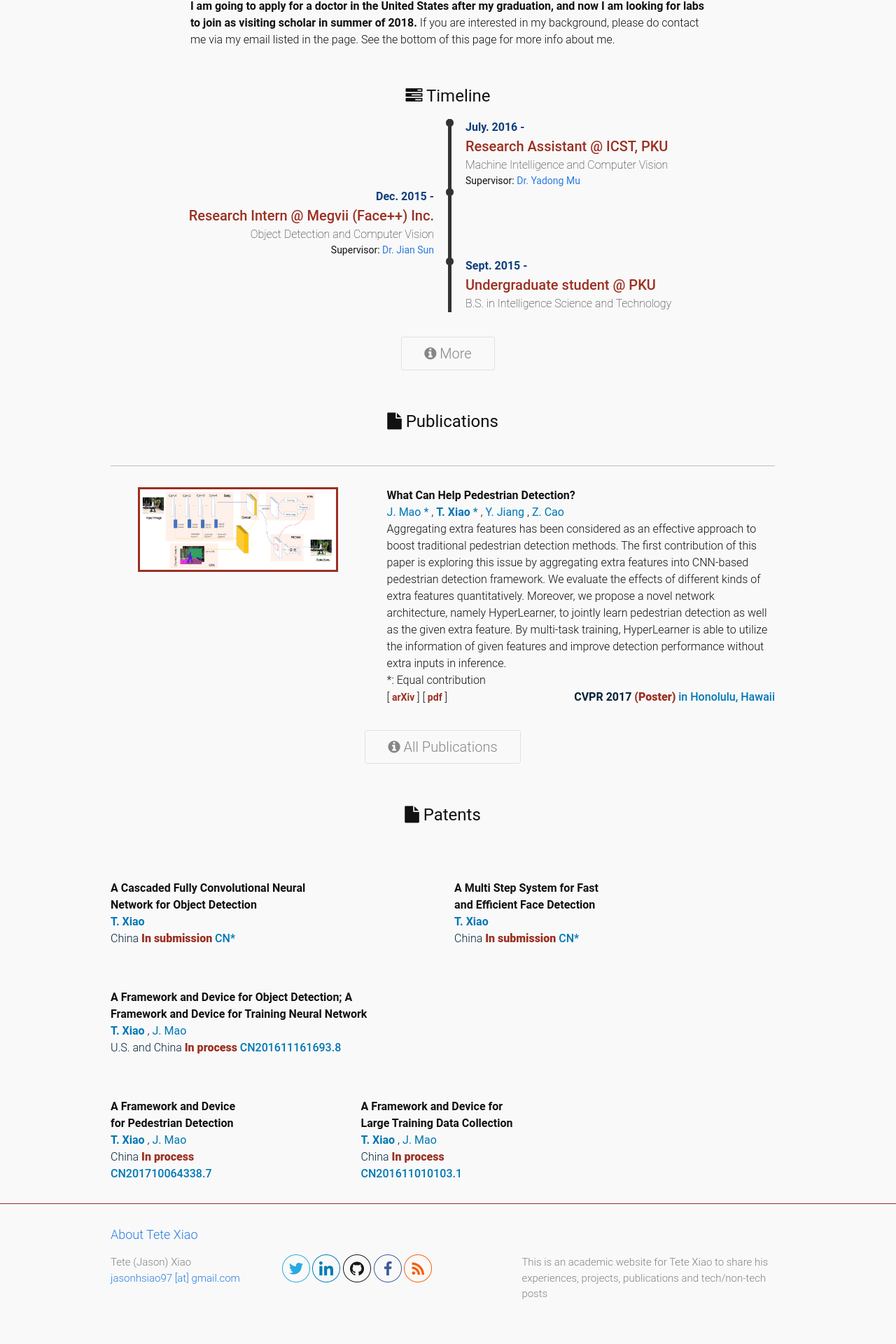
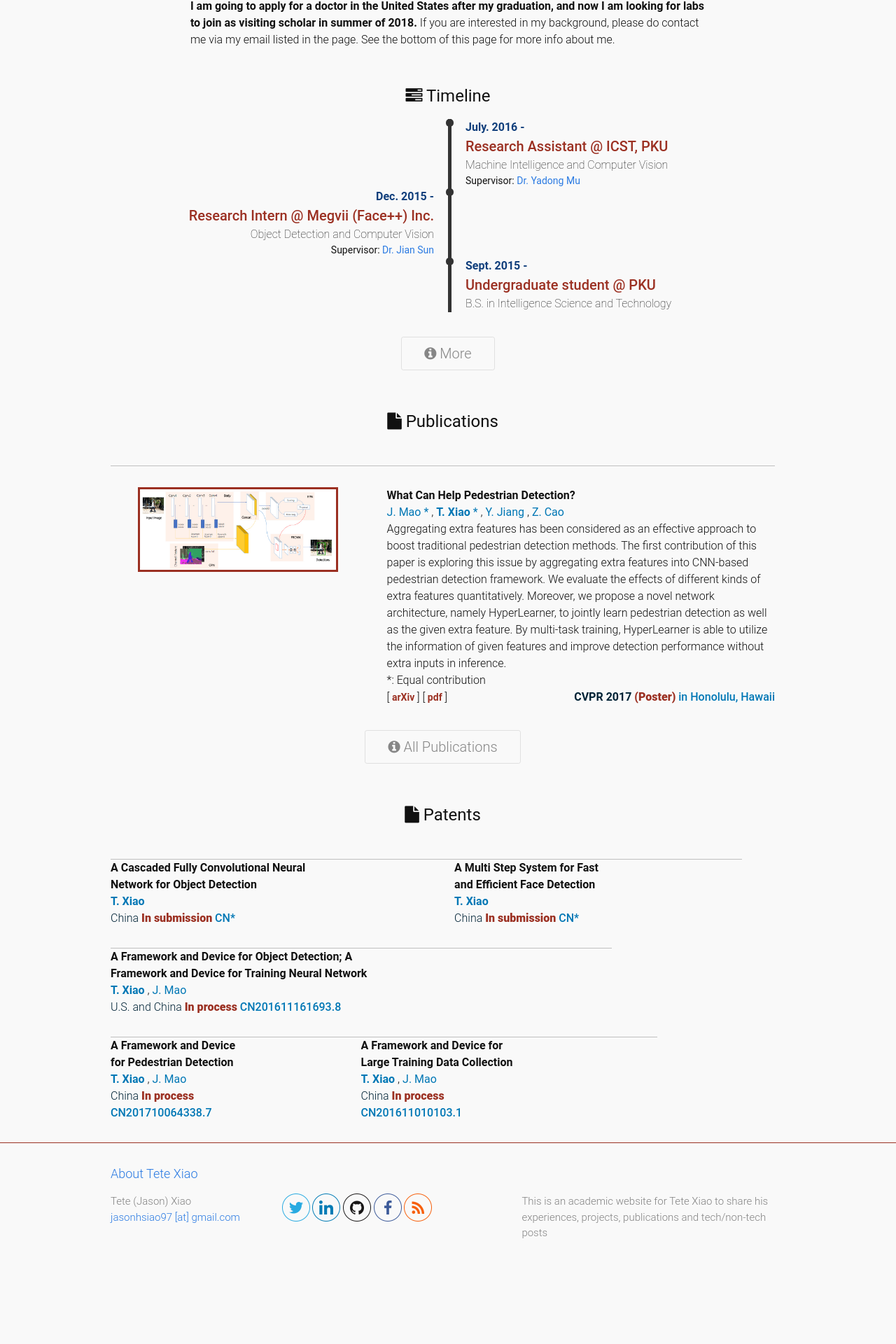
Before and after one commit to Tete-Xiao/Tete-Xiao.github.io, a Jekyll site: the page built from index.html, in a window 1280 px wide. Shown: the part 787-2707 px from the top of the page at 70% size. Built offline with Jekyll 4.4.1, drawn with Linux system fonts in a browser that asks for light colours; after the commit the page ends 2620 px from its top, so only the background shows below that.

Commit message:
fix indent

```diff
--- a/_sass/_patents.scss
+++ b/_sass/_patents.scss
@@ -11,10 +11,11 @@
 }
 
 .pat {
-  radius:         10px;
+  border-top:     thin solid #c0c0c0;
+  radius:         15px;
   float:          left !important;
   margin-top:     #{$spacing-unit};
-  padding-top:    #{$spacing-unit};
+
   overflow:       auto;
 }
 
```
